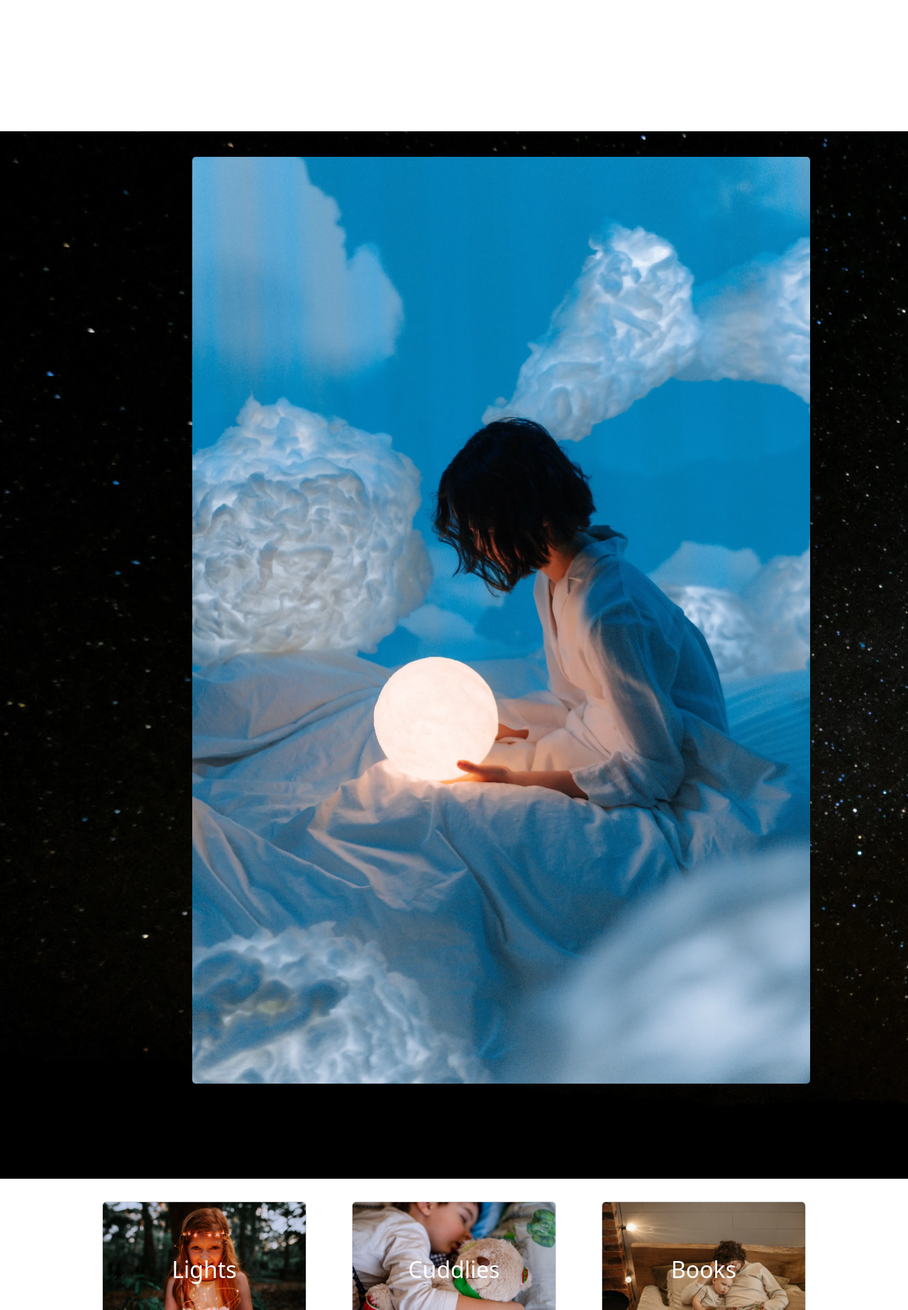
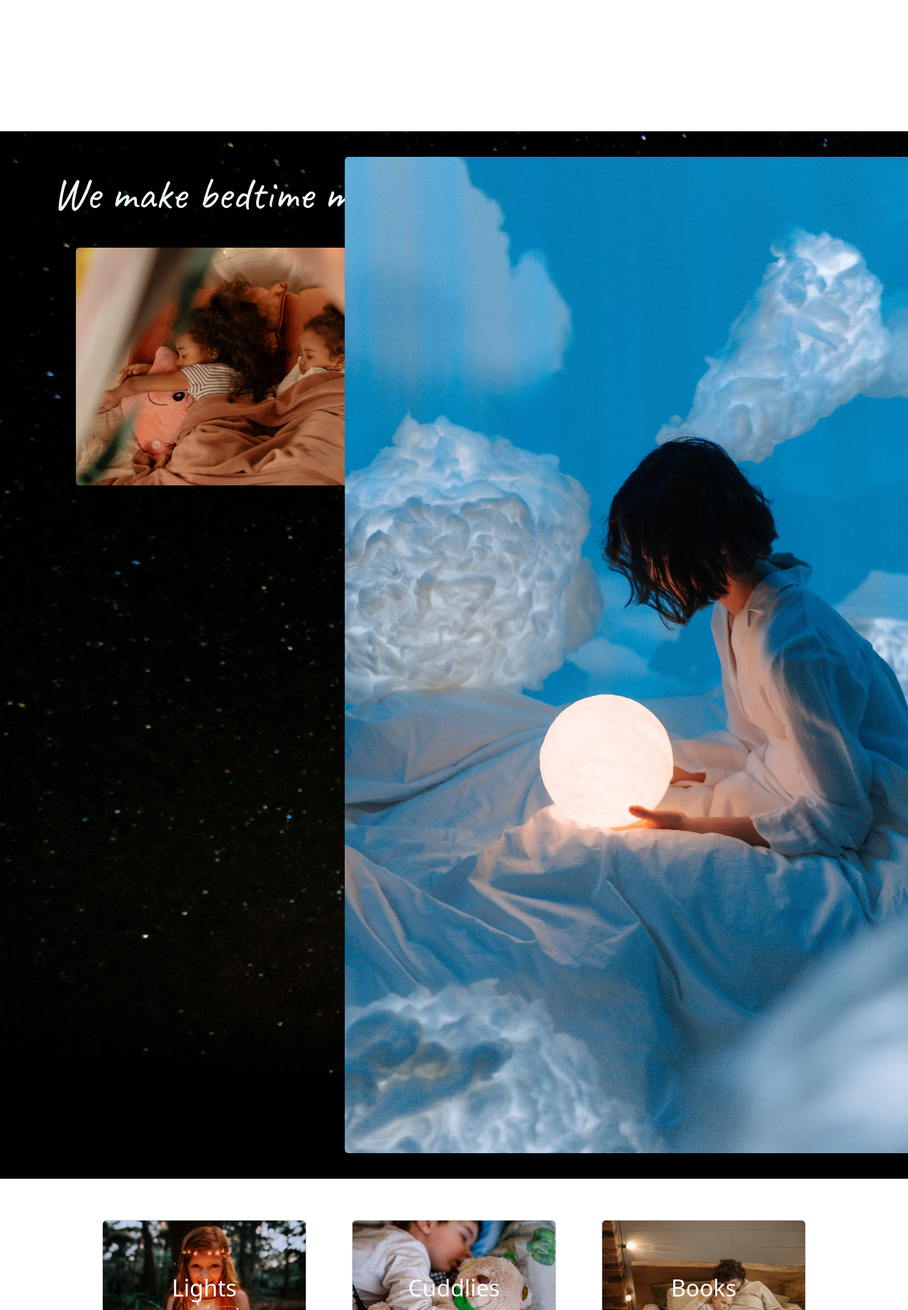
Before and after one commit to AgaToma/a-little-dream, a Django app: page / in a window 1280 px wide. Shown: the whole page at 71% size. Run offline with Django 3.2, Linux system fonts and the light colour scheme; some libraries are stand-ins or nearby versions.

Commit message:
add and style hero image 2 and motto

```diff
--- a/home/templates/home/index.html
+++ b/home/templates/home/index.html
@@ -5,8 +5,14 @@
 
 {% block content %}
 <!--Hero container-->
-<div class="container-fluid hero-backrground ">
-    <img class="hero-front my-4" src="/media/hero-front.webp" alt="child holding a lamp">
+<div class="container-fluid hero-background d-flex flex-row flex-wrap justify-content-center">
+    <div class="hero-wrap1 d-flex flex-column flex-wrap align-items-center">
+        <h1>We make bedtime magic</h1>
+        <img class="hero-front2" src="/media/hero-front2.webp" alt="">
+    </div>
+    <div class="hero-wrap2">
+        <img class="hero-front my-4" src="/media/hero-front.webp" alt="child holding a lamp">
+    </div>
 </div>
 <!--Category container-->
 <div class="container category-container d-flex flex-row flex-wrap justify-content-center">
@@ -48,7 +54,7 @@
     </div>
 </div>
 <!--Stories container-->
-<div class="container h-50">
+<div class="container story-container h-50">
 
 </div>
 
--- a/static/css/base.css
+++ b/static/css/base.css
@@ -1,3 +1,5 @@
+@import url('https://fonts.googleapis.com/css2?family=Caveat&family=Permanent+Marker&display=swap');
+
 /* Site wide styles*/
 html,
 body {
@@ -16,20 +18,41 @@ main {
 }
 
 /* Landing page */
-.hero-backrground {
+.hero-background {
     background-image: url('../../media/hero-background.webp');
     height: 80vh;
     background-repeat: no-repeat;
     background-size: cover;
     padding: 1%;
+    margin-bottom: 2%;
+}
+
+.hero-wrap1,
+.hero-wrap2 {
+    width: 50%;
+    height:100%;
+}
+
+.hero-wrap2 {
+    display:flex;
+    justify-content: center;
+}
+
+.hero-wrap1 h1 {
+    color:rgb(239, 247, 247);
+    margin: 6%;
+    font-family: 'Caveat', cursive;
+    font-size: 4rem;
+}
+
+.hero-front2 {
+    width:80%;
+    border-radius: 5px;
+    margin-left:10%;
 }
 
 .hero-front {
-    float: right;
-    height: 90%;
     border-radius: 5px;
-    margin-right: 10%;
-
 }
 
 .category-card {
@@ -73,3 +96,13 @@ main {
     margin: 0;
     padding: 0;
   }
+
+  .story-container {
+    background-color:rgb(185 217 239);
+  }
+
+  @media (max-width: 450px) {
+    .hero-wrap2 {
+        display: none;
+    }
+  }
```
